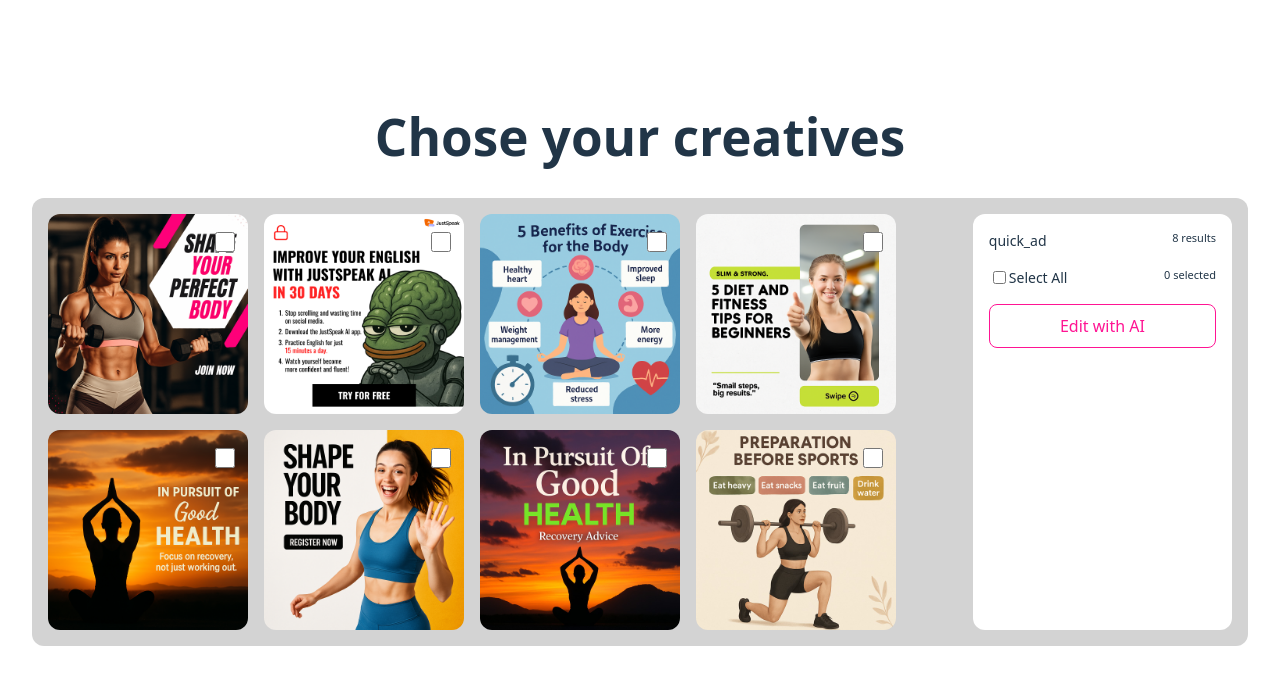
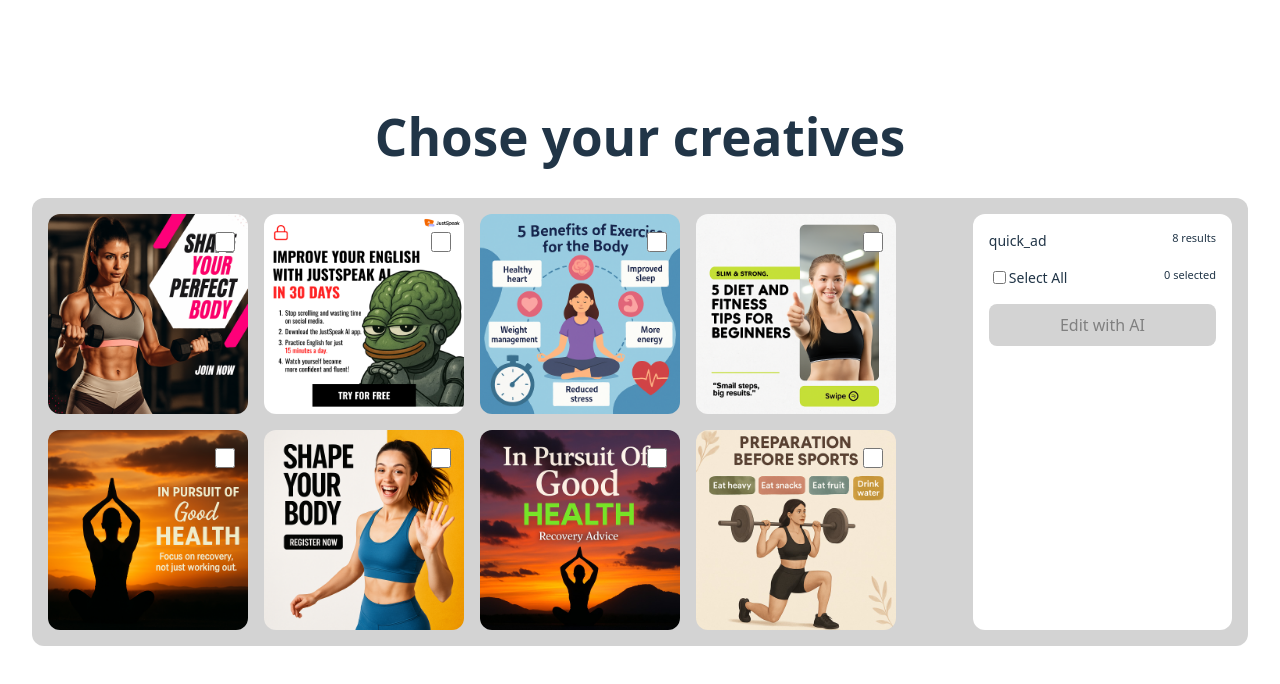
Before and after one commit to Yuliia-Fil/RenesandroAI_test_task, a React (Vite) app: page / in a window 1280 px wide. Shown: the top 684 px of the page. Built offline with nearby package versions, Linux system fonts and the light colour scheme.

Commit message:
add selected creatives logic

```diff
--- a/src/components/EditorPage.tsx
+++ b/src/components/EditorPage.tsx
@@ -1,7 +1,11 @@
+import { useState } from "react";
+import { useIds } from "../hooks/useIds";
 import { PromptEditor } from "./PromptEditor";
 import { SideBar } from "./SideBar";
 
 export const EditorPage = () => {
+  const { selectedQuickAds } = useIds();
+  const [selectedCreative, setSelectedCreative] = useState(selectedQuickAds[0]);
   return (
     <div style={{ height: "calc(100vh-80px)", marginBottom: "80px" }}>
       <h1>Edit your creatives</h1>
@@ -15,7 +19,11 @@ export const EditorPage = () => {
           borderRadius: "12px",
         }}
       >
-        <SideBar />
+        <SideBar
+          ads={selectedQuickAds}
+          selectedAd={selectedCreative}
+          setSelectedAd={setSelectedCreative}
+        />
         <div style={{ flex: 2 }}>
           <img
             style={{
@@ -23,7 +31,7 @@ export const EditorPage = () => {
               height: "100%",
               objectFit: "contain",
             }}
-            src="/assets/1.png"
+            src={selectedCreative.img}
           />
         </div>
         <PromptEditor />
--- a/src/components/HomePage.tsx
+++ b/src/components/HomePage.tsx
@@ -1,16 +1,15 @@
 import { useNavigate } from "react-router-dom";
-import quickAd from "../data/quickAd.json";
 import { CreativeItem } from "./CreativeItem";
 import { useIds } from "../hooks/useIds";
 import { useMemo } from "react";
 
 export const HomePage = () => {
   const navigate = useNavigate();
-  const { ids, setIds } = useIds();
-  const allIds = useMemo(() => quickAd.map((qA) => qA.id), []);
+  const { ids, setIds, selectedQuickAds, quickAds } = useIds();
+  const allIds = useMemo(() => quickAds.map((qA) => qA.id), [quickAds]);
 
   const handleSelectAll = () => {
-    if (ids.length === quickAd.length) {
+    if (ids.length === quickAds.length) {
       setIds([]);
     } else {
       setIds(allIds);
@@ -37,7 +36,7 @@ export const HomePage = () => {
             gap: "16px",
           }}
         >
-          {quickAd.map((creative) => (
+          {quickAds.map((creative) => (
             <CreativeItem
               ids={ids}
               setIds={setIds}
@@ -61,7 +60,7 @@ export const HomePage = () => {
             <span style={{ fontSize: "14px" }}>quick_ad</span>
             <span
               style={{ fontSize: "11px" }}
-            >{`${quickAd.length} results`}</span>
+            >{`${quickAds.length} results`}</span>
           </div>
           <div style={{ display: "flex", justifyContent: "space-between" }}>
             <div style={{ display: "flex", alignItems: "center" }}>
@@ -69,6 +68,7 @@ export const HomePage = () => {
                 type="checkbox"
                 id="selectAll"
                 onChange={handleSelectAll}
+                checked={ids.length === quickAds.length}
               />
               <label style={{ fontSize: "14px" }} htmlFor="selectAll">
                 Select All
@@ -78,10 +78,14 @@ export const HomePage = () => {
           </div>
           <button
             style={{
-              backgroundColor: "white",
-              color: "deeppink",
-              border: "1px solid deeppink",
+              backgroundColor:
+                selectedQuickAds.length === 0 ? "lightgray" : "white",
+              color: selectedQuickAds.length === 0 ? "gray" : "deeppink",
+              cursor: selectedQuickAds.length === 0 ? "not-allowed" : "pointer",
+              border:
+                selectedQuickAds.length === 0 ? "none" : "1px solid deeppink",
             }}
+            disabled={selectedQuickAds.length === 0}
             onClick={() => navigate("/editor")}
           >
             Edit with AI
--- a/src/components/IdsContextProvider.tsx
+++ b/src/components/IdsContextProvider.tsx
@@ -1,11 +1,16 @@
-import { useState } from "react";
+import { useMemo, useState } from "react";
 import { IdsContext } from "../context/IdsContext";
+import quickAds from "../data/quickAd.json";
 
 export const IdsProvider = ({ children }: { children: React.ReactNode }) => {
   const [ids, setIds] = useState<number[]>([]);
+  const selectedQuickAds = useMemo(
+    () => quickAds.filter((qA) => ids.includes(qA.id)),
+    [ids]
+  );
 
   return (
-    <IdsContext.Provider value={{ ids, setIds }}>
+    <IdsContext.Provider value={{ ids, setIds, quickAds, selectedQuickAds }}>
       {children}
     </IdsContext.Provider>
   );
--- a/src/components/SideBar.tsx
+++ b/src/components/SideBar.tsx
@@ -1,7 +1,15 @@
 import { useNavigate } from "react-router-dom";
-import creatives from "../data/quickAd.json";
+import type { Creative } from "../types";
 
-export const SideBar = () => {
+export const SideBar = ({
+  ads,
+  selectedAd,
+  setSelectedAd,
+}: {
+  ads: Creative[];
+  selectedAd: Creative;
+  setSelectedAd: (a: Creative) => void;
+}) => {
   const navigate = useNavigate();
   return (
     <div
@@ -14,11 +22,13 @@ export const SideBar = () => {
         overflowY: "auto",
         backgroundColor: "white",
         padding: "16px",
+        alignItems: "center",
       }}
     >
       <button
         style={{
           backgroundColor: "white",
+          width: "100%",
           color: "deeppink",
           border: "1px solid deeppink",
           position: "sticky",
@@ -35,20 +45,23 @@ export const SideBar = () => {
           gap: "16px",
         }}
       >
-        {creatives.map((c) => (
+        {ads.map((ad) => (
           <div
+            key={ad.id}
             style={{
               width: "150px",
               height: "150px",
             }}
+            onClick={() => setSelectedAd(ad)}
           >
             <img
               style={{
                 width: "100%",
                 objectFit: "contain",
                 borderRadius: "12px",
+                border: selectedAd.id === ad.id ? "2px solid deeppink" : "none",
               }}
-              src={c.img}
+              src={ad.img}
             />
           </div>
         ))}
--- a/src/context/IdsContext.tsx
+++ b/src/context/IdsContext.tsx
@@ -1,11 +1,16 @@
 import { createContext } from "react";
+import type { Creative } from "../types";
 
 type IdsContextType = {
   ids: number[];
   setIds: React.Dispatch<React.SetStateAction<number[]>>;
+  quickAds: Creative[];
+  selectedQuickAds: Creative[];
 };
 
 export const IdsContext = createContext<IdsContextType>({
   ids: [],
   setIds: () => {},
+  quickAds: [],
+  selectedQuickAds: [],
 });
```
